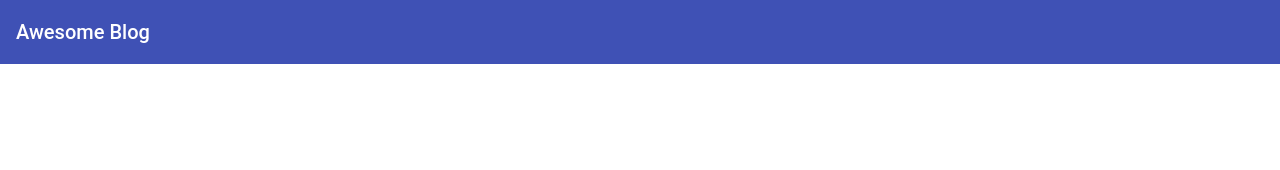
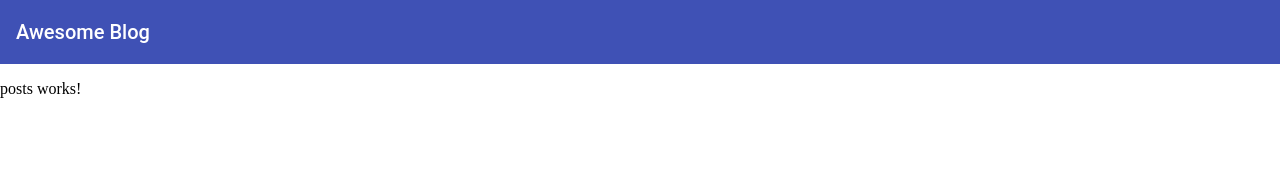
Before and after one commit to abbassiddiqi/awesomeblog-ng, an Angular app: page / in a window 1280 px wide. Shown: the top 170 px of the page. Built offline with nearby package versions, Linux system fonts and the light colour scheme.

Commit message:
Add posts component and setup route for it

```diff
--- a/src/app/app.module.ts
+++ b/src/app/app.module.ts
@@ -7,12 +7,14 @@ import { MatToolbarModule } from '@angular/material/toolbar';
 import { AppComponent } from './app.component';
 import { HeaderComponent } from './header/header.component';
 import { AppRoutingModule } from './app-routing.module';
+import { PostsComponent } from './posts/posts.component';
 
 
 @NgModule({
   declarations: [
     AppComponent,
-    HeaderComponent
+    HeaderComponent,
+    PostsComponent
   ],
   imports: [
     BrowserModule,
--- /dev/null
+++ b/src/app/posts/posts.component.html
@@ -0,0 +1,3 @@
+<p>
+  posts works!
+</p>
--- /dev/null
+++ b/src/app/posts/posts.component.ts
@@ -0,0 +1,15 @@
+import { Component, OnInit } from '@angular/core';
+
+@Component({
+  selector: 'app-posts',
+  templateUrl: './posts.component.html',
+  styleUrls: ['./posts.component.css']
+})
+export class PostsComponent implements OnInit {
+
+  constructor() { }
+
+  ngOnInit() {
+  }
+
+}
```
Also changed, not shown: src/app/app-routing.module.ts (+10 -1 lines), src/app/posts/posts.component.css (added), 1 other file (tests, documents, lock files or other folders).
